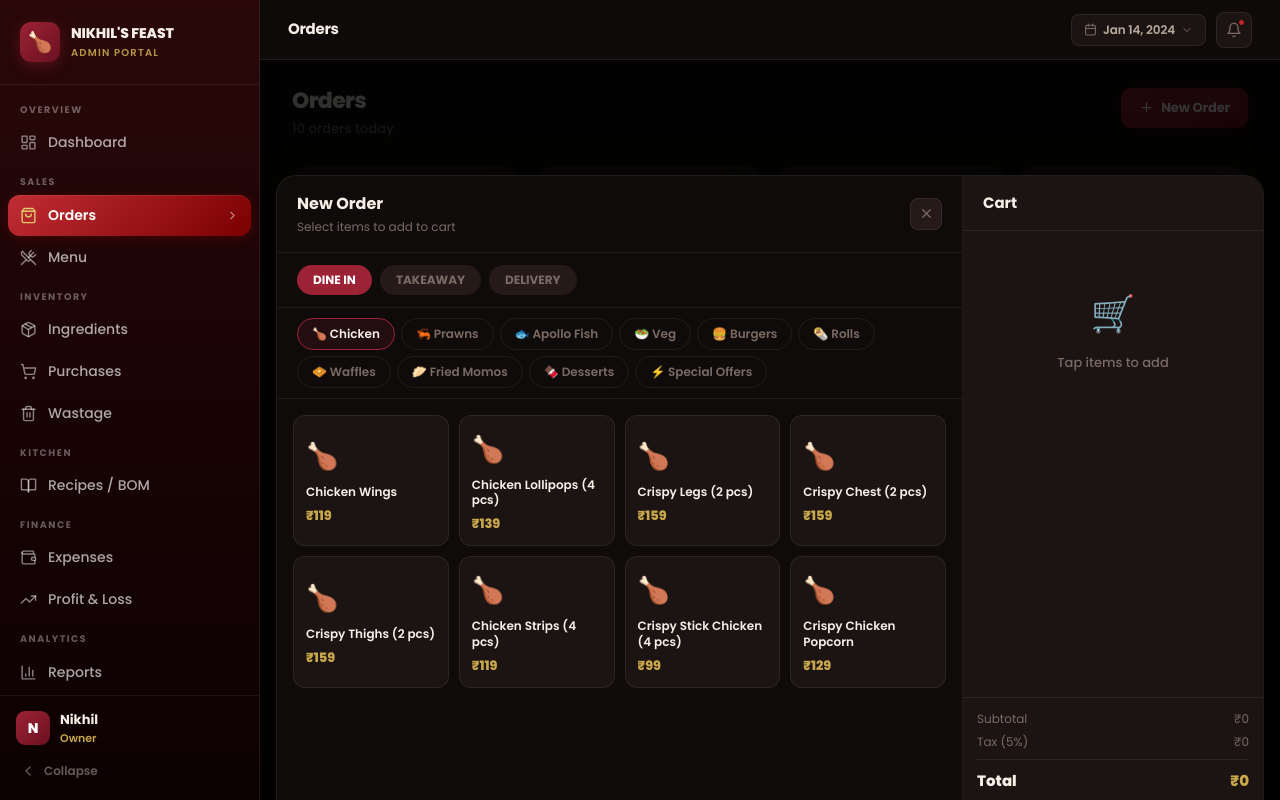
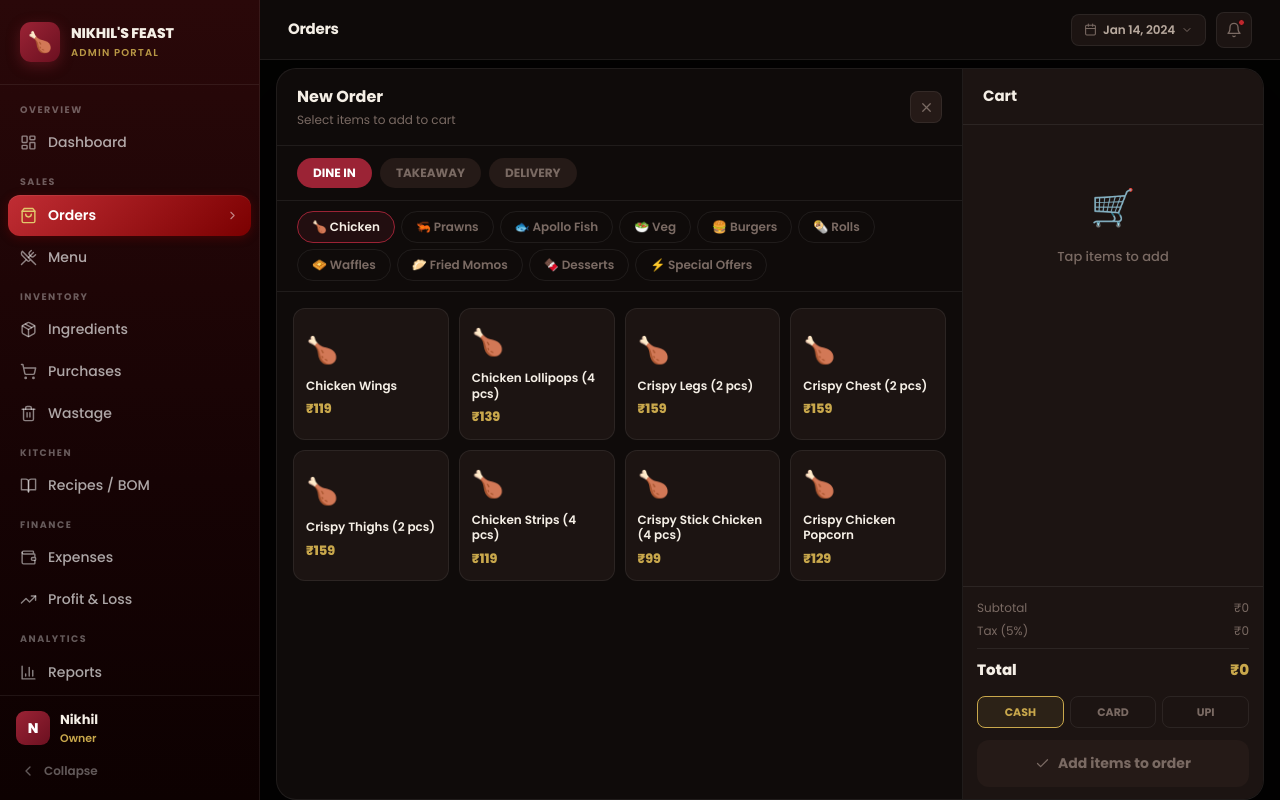
Before and after one commit to chakrireddyhps/nikhils-feast-portal, a Next.js app: page /orders in a window 1280 px wide. Both pictures are taken after a click on the button "New Order". Shown: the top 800 px of the page. Built offline with nearby package versions, Linux system fonts and the light colour scheme.

Commit message:
fix: modal starts from top below topbar, fills full height

```diff
--- a/src/app/(admin)/orders/page.tsx
+++ b/src/app/(admin)/orders/page.tsx
@@ -72,11 +72,11 @@ function NewOrderModal({ onClose }: { onClose: () => void }) {
 
   return (
     // Full screen overlay
-    <div style={{ position: 'fixed', inset: 0, zIndex: 999, background: 'rgba(0,0,0,0.8)', display: 'flex', alignItems: 'center', justifyContent: 'center', padding: '70px 16px 16px' }}>
+    <div style={{ position: 'fixed', inset: 0, zIndex: 999, background: 'rgba(0,0,0,0.8)', display: 'flex', alignItems: 'flex-start', justifyContent: 'center', paddingTop: 8, paddingLeft: 16, paddingRight: 16, paddingBottom: 16 }}>
       {/* Modal box — fixed height, two-column layout */}
       <div style={{
         display: 'flex', width: '100%', maxWidth: 1160,
-        height: '92vh', maxHeight: 900,
+        height: 'calc(100vh - 68px)', maxHeight: 'none',
         background: T.bg, borderRadius: 20, overflow: 'hidden',
         boxShadow: '0 32px 80px rgba(0,0,0,0.7)',
         border: `1px solid ${T.border}`,
```
